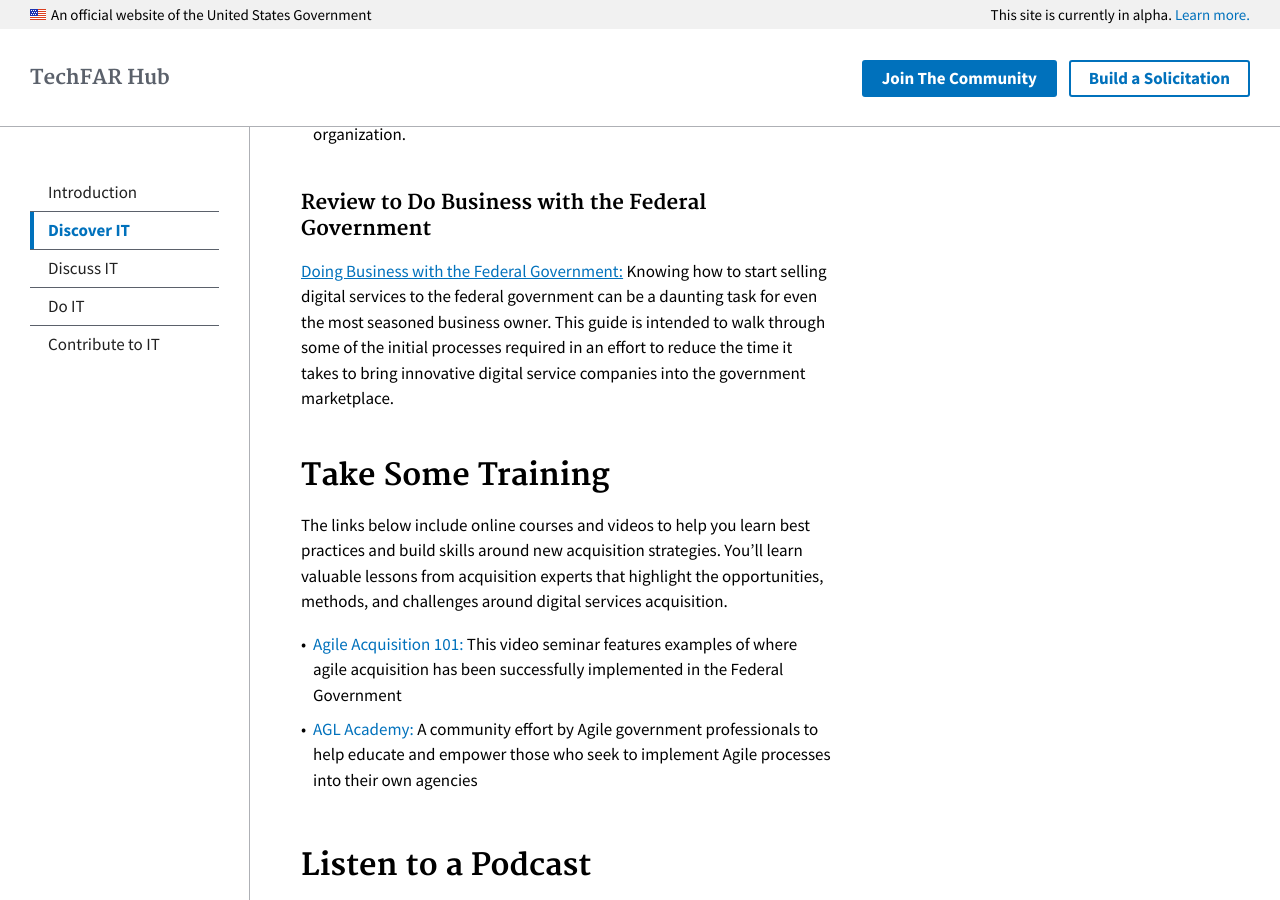
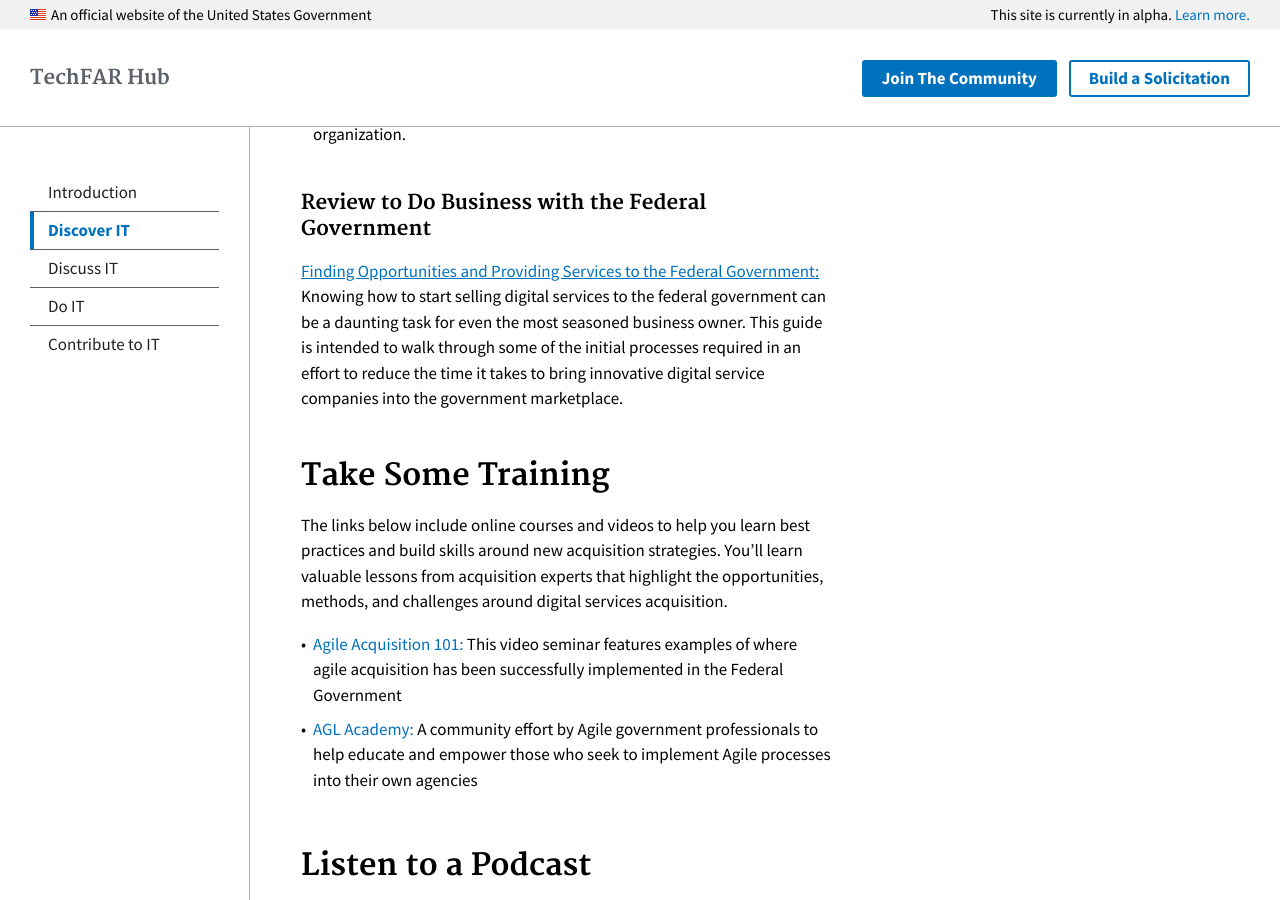
Before and after one commit to usds/techfar-hub, a Jekyll site: the page built from _topics/1_discover-it.md, in a window 1280 px wide and 900 px high, scrolled down 713 px. Built offline with Jekyll 4.4.1, drawn with Linux system fonts in a browser that asks for light colours.

Commit message:
Update 1_discover-it.md

```diff
--- a/_topics/1_discover-it.md
+++ b/_topics/1_discover-it.md
@@ -16,7 +16,7 @@ Before embarking on an acquisition, review the Digital Services Playbook and Tec
 - [Create an Inspiring Product Vision:](https://techfarhub.cio.gov/assets/files/CreateAnInspritingProductVisionF.pdf){:target="_blank"} The product vision is THE true north of a project. It is as the French say, the “raison d’etre” for a project. In other words, it is the reason why the entire project to create a product(s) exists. Without a product vision, there is no direction and little chance of creating a useful working product that serves a useful purpose for the organization.
 
 ### Review to Do Business with the Federal Government
-[Doing Business with the Federal Government:](https://techfarhub.cio.gov/assets/files/ContractorHowToGuide_I_1.pdf){:target="_blank"} Knowing how to start selling digital services to the federal government can be a daunting task for even the most seasoned business owner. This guide is intended to walk through some of the initial processes required in an effort to reduce the time it takes to bring innovative digital service companies into the government marketplace.
+[Finding Opportunities and Providing Services to the Federal Government:](https://techfarhub.cio.gov/assets/files/ContractorHowToGuide_I_1.pdf){:target="_blank"} Knowing how to start selling digital services to the federal government can be a daunting task for even the most seasoned business owner. This guide is intended to walk through some of the initial processes required in an effort to reduce the time it takes to bring innovative digital service companies into the government marketplace.
 
 
 ## Take Some Training
```
